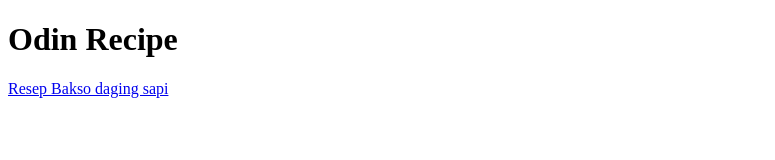
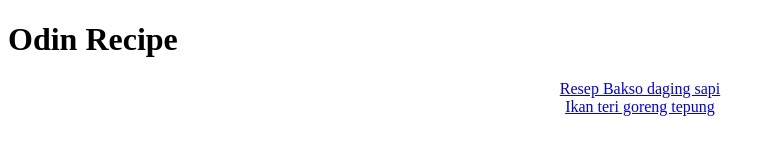
Before and after one commit to MuchtarHasan758/odin-recipes, a plain HTML site: page index.html in a window 1280 px wide. Shown: the whole page, without its empty margins (0-775 px from the left). Drawn offline with Linux system fonts and the light colour scheme.

Commit message:
mengrefrensikan file html ke css external

```diff
--- a/index.html
+++ b/index.html
@@ -3,9 +3,13 @@
     <head>
         <meta charset="utf-8">
         <title>Odin Recipe</title>
+        <link rel="stylesheet" href="style.css">
     </head>
     <body>
         <h1>Odin Recipe</h1>
+        <div id="kumpulan-resep">
         <a href="./recipes/bakso-daging-sapi.html">Resep Bakso daging sapi</a>
+        <a href="./recipes/Ikan-teri-goreng-tepung.html">Ikan teri goreng tepung</a>
+        </div>
     </body>
 </html>
--- a/style.css
+++ b/style.css
@@ -0,0 +1,5 @@
+#kumpulan-resep {
+    display: flex;
+    flex-direction: column;
+    align-items: center;
+}
```
Also changed, not shown: recipes/tumis-kubis.html (added).
